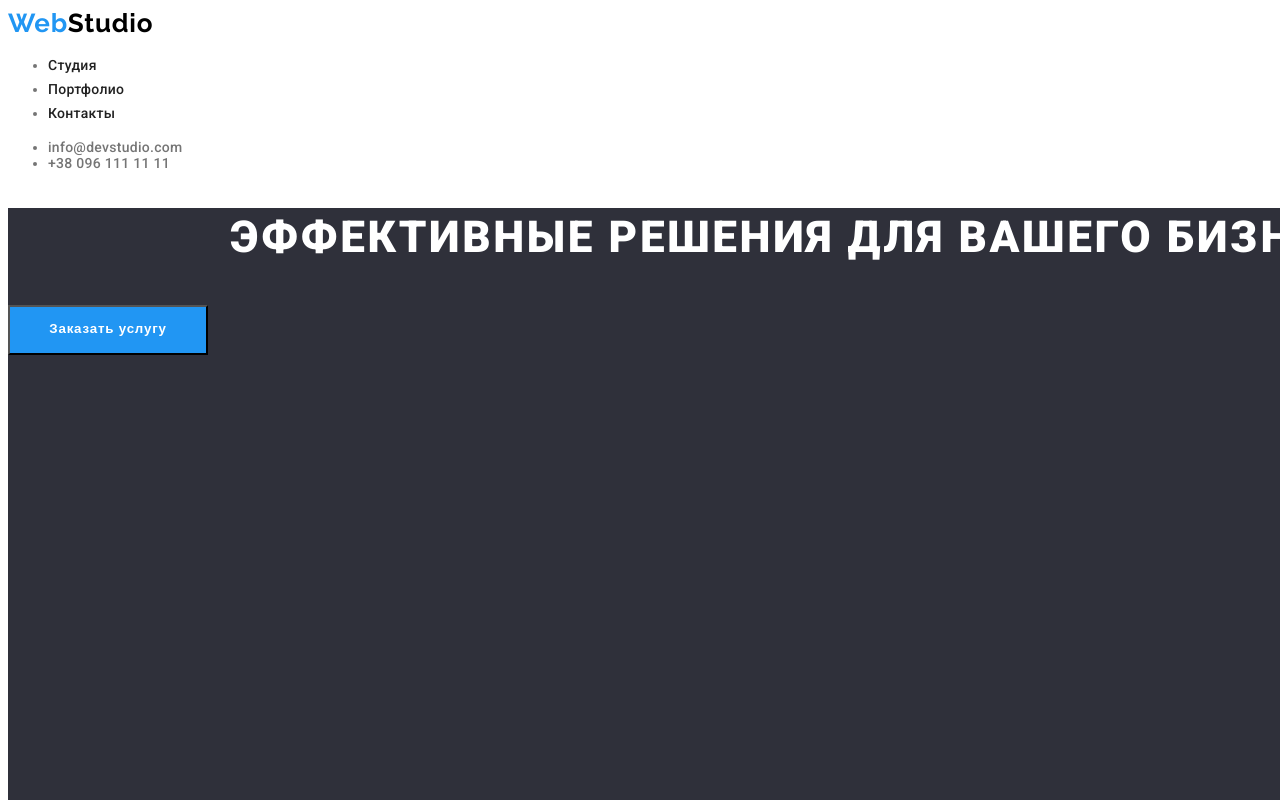
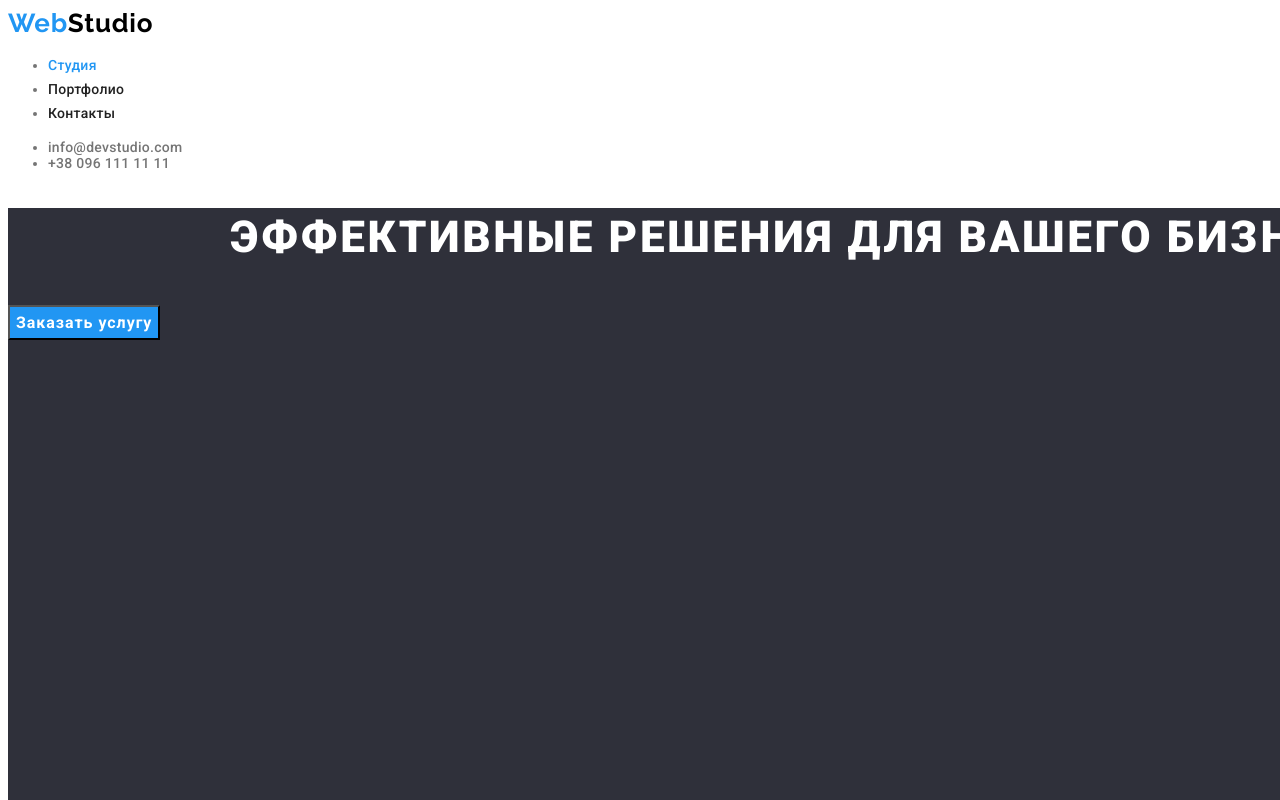
Before and after one commit to ChornaEva/goit-markup-hw-02, a plain HTML site: page index.html in a window 1280 px wide. Shown: the top 800 px of the page. Drawn offline with Linux system fonts and the light colour scheme.

Commit message:
Применяет стили к навигации на текущую страницу

```diff
--- a/css/styles.css
+++ b/css/styles.css
@@ -22,6 +22,9 @@ body {
 /* шапка страницы *****************************************/
 .header {
   background-color: #ffffff;
+}
+.nav-link.current {
+  color: var(--accent-color);
 }
 
 /* лого ***************************************************/
@@ -95,10 +98,9 @@ body {
   color: #ffffff;
 }
 .baner-button {
+  font-family: inherit;
   font-weight: bold;
-  width: 200px;
-  height: 50px;
-  font: size 16px;
+  font-size: 16px;
   line-height: 1.87;
   letter-spacing: 0.06em;
   color: #ffffff;
@@ -176,12 +178,9 @@ body {
   color: var(--accent-color);
 }
 /* POTFOLIO********************************************************************* */
-.portfolio {
-  background-color: #e5e5e5;
-}
 
 .filter-button {
-  font-family: Roboto, sans-serif;
+  font-family: inherit;
   font-style: normal;
   font-weight: 500;
   font-size: 16px;
```
